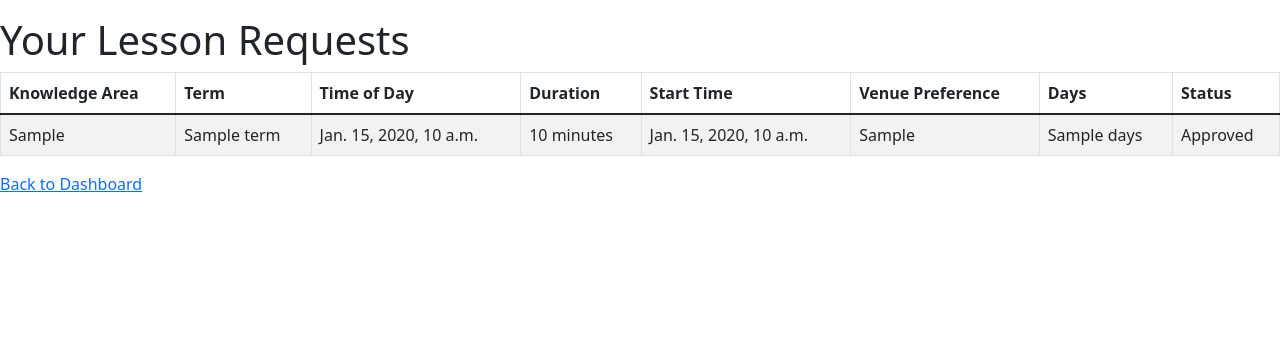
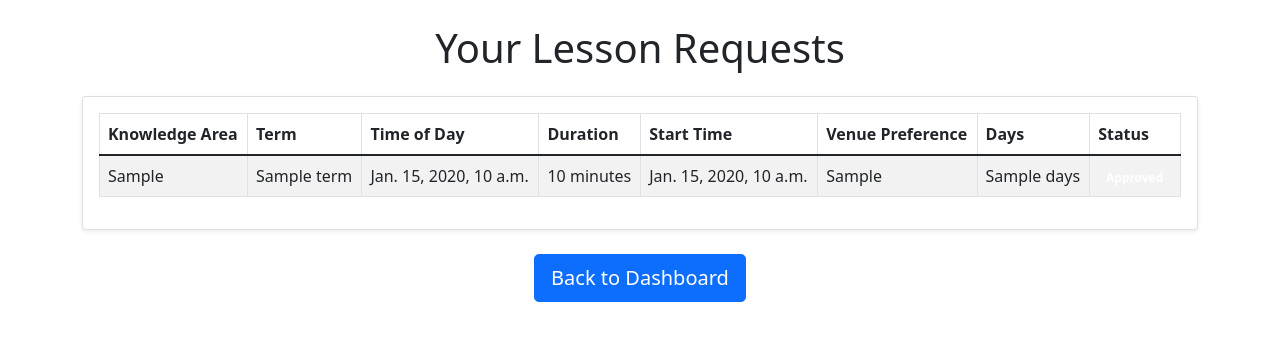
Before and after one commit to hm2412/Elk, a Django app: template tutorials/templates/view_lesson_request.html in a window 1280 px wide. Shown: the part 56-397 px from the top of the page. Run offline with Django 3.2, Linux system fonts and the light colour scheme; the template is opened without the code that fills it: most values are stand-ins (such as "Sample title", 1, 10 or a date in 2020); some libraries are stand-ins or nearby versions.

Commit message:
Add styling

```diff
--- a/tutorials/templates/view_lesson_request.html
+++ b/tutorials/templates/view_lesson_request.html
@@ -1,7 +1,12 @@
 {% extends 'base_content.html' %}
 {% block content %}
-    <h1>Your Lesson Requests</h1>
-    <table class="table table-striped table-bordered">
+    <div class="container mt-4">
+        <h1 class="mb-4 text-center">Your Lesson Requests</h1>
+
+        <!-- Card for the table -->
+        <div class="card shadow-sm mb-4">
+            <div class="card-body">
+                <table class="table table-striped table-bordered table-hover">
                     <thead class="thead-dark">
                         <tr>
                             <th>Knowledge Area</th>
@@ -24,14 +29,29 @@
                                 <td>{{ request.start_time }}</td>
                                 <td>{{ request.venue_preference }}</td>
                                 <td>{{ request.days }}</td>
-                    <td>{{ request.status }}</td>
+                                <td>
+                                    <span class="badge
+                                        {% if request.status == 'Approved' %} badge-success
+                                        {% elif request.status == 'Pending' %} badge-warning
+                                        {% else %} badge-danger
+                                        {% endif %}">
+                                        {{ request.status }}
+                                    </span>
+                                </td>
                             </tr>
                         {% empty %}
                             <tr>
-                    <td colspan="7" class="text-center">You have no lesson requests at the moment.</td>
+                                <td colspan="8" class="text-center text-muted">You have no lesson requests at the moment.</td>
                             </tr>
                         {% endfor %}
                     </tbody>
                 </table>
-    <a href="{% url 'dashboard' %}">Back to Dashboard</a>
+            </div>
+        </div>
+
+        <!-- Back to Dashboard Button -->
+        <div class="mt-3 text-center">
+            <a href="{% url 'dashboard' %}" class="btn btn-primary btn-lg">Back to Dashboard</a>
+        </div>
+    </div>
 {% endblock %}
```
Also changed, not shown: tutorials/templates/partials/week_schedule.html (+21 -4 lines), tutorials/migrations/0006_remove_lesson_frequency_alter_user_user_type_meeting.py (added). Lines whose indentation alone changed are shown as unchanged.
